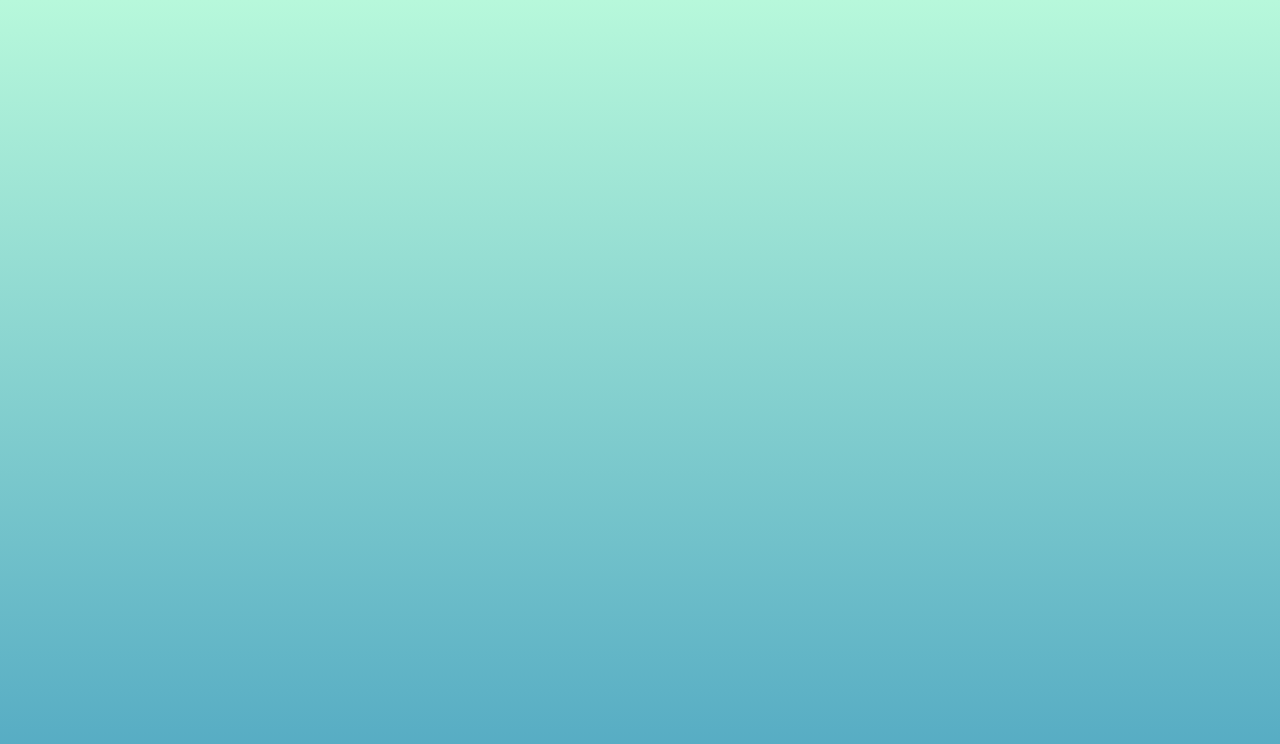
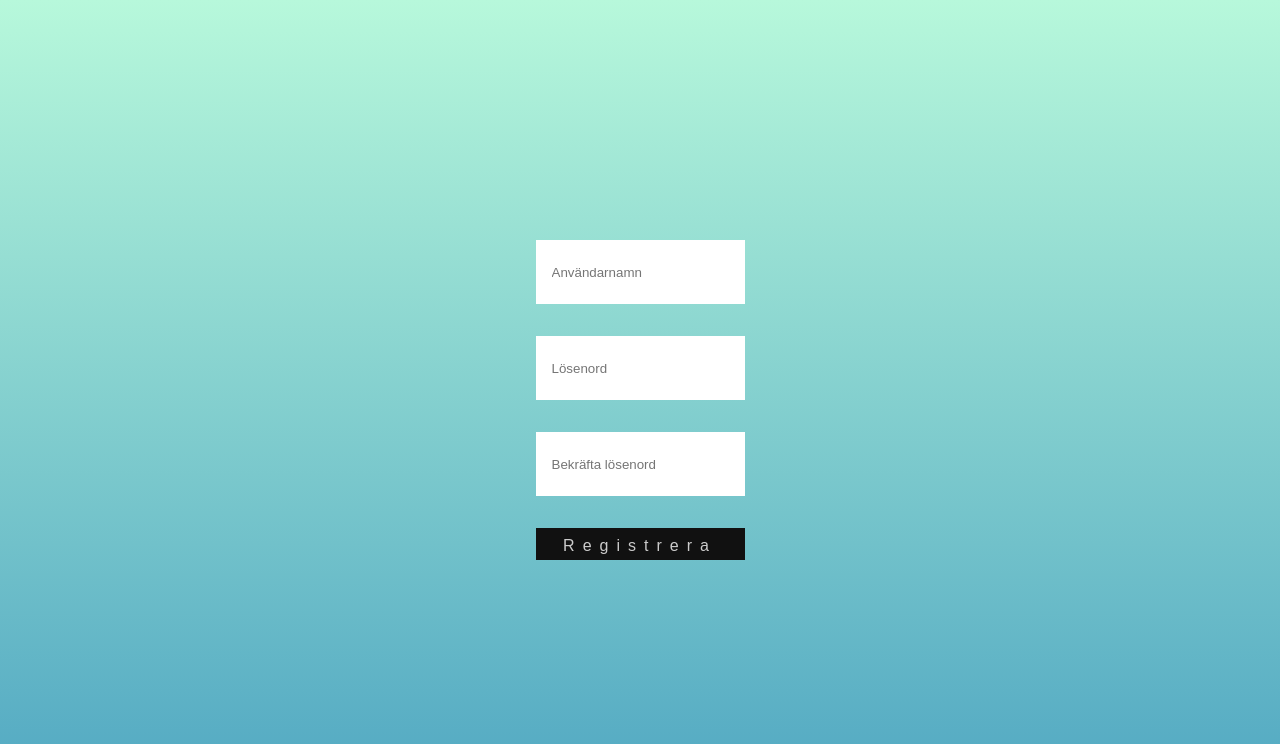
Before and after one commit to Xenofono/ideal-octo-sniffle, a React app: page /new-user in a window 1280 px wide. Shown: the top 744 px of the page. Built offline with nearby package versions, Linux system fonts and the light colour scheme.

Commit message:
added routing to already completed components, added user registration route

```diff
--- a/src/FirebaseLogin.js
+++ b/src/FirebaseLogin.js
@@ -14,7 +14,7 @@ export const login = ({ username, password }) => {
 
 
 //använder PUT istället för POST för annars genererar firebase ett id för lösenordet
-export const newAccount = async (newUser = { username: "sno", password:"test" }) => {
+export const newAccount = async (newUser) => {
   const requestObject = {
     password: newUser.password
   }
@@ -22,12 +22,12 @@ export const newAccount = async (newUser = { username: "sno", password:"test" })
   const userAlreadyExistsData = await userAlreadyExistsResponse.json();
   if (userAlreadyExistsData) {
     alert(`Användarnamnet ${newUser.username} är upptaget`);
-    return;
+    return false;
   }
   const newAccountResponse = await fetch(DB_URL + `/${newUser.username}.json`, {
     method: 'PUT',
     body: JSON.stringify(requestObject)
   })
   const newAccountData = await newAccountResponse.json()
-  console.log(newAccountData)
+  return true;
 };
--- a/src/FirebaseTodos.js
+++ b/src/FirebaseTodos.js
@@ -33,8 +33,8 @@ export const handleToggleTodoDone = async (todo) => {
   }
 };
 
-export const handleDeleteTodo = async (todo) => {
-    const response = await fetch(`${DB_URL}/${todo.id}.json`, {
+export const handleDeleteTodo = async (username, todo) => {
+    const response = await fetch(`${DB_URL}/${username}/todos/${todo.id}.json`, {
       method: "DELETE"
     });
     console.log(response.status)
--- a/src/components/App.js
+++ b/src/components/App.js
@@ -5,6 +5,8 @@ import "../styles/App.css";
 
 import TodoList from "./TodoList";
 import Login from "./Login";
+import NewUser from './NewUser'
+
 
 const App = () => {
   const alreadyLoggedIn = sessionStorage.getItem("login") === "yes";
@@ -32,6 +34,8 @@ const App = () => {
       {login ? <Redirect to="/todos"></Redirect>: null}
     </Route>
     <Route path="/todos" exact component={() => <TodoList changeLogin={changeLoginState} username={username}></TodoList>}/>
+    <Route path="/new-user" component={NewUser}></Route>
+
     </div>;
 };
 
--- a/src/components/Login.js
+++ b/src/components/Login.js
@@ -1,10 +1,12 @@
 import React, { useState } from "react";
+import {Route, Link, useHistory} from 'react-router-dom'
 import "../styles/Login.css";
 import { login, newAccount } from "../FirebaseLogin";
 
 export default function Login(props) {
   const [nameInput, setNameInput] = useState("");
   const [passwordInput, setPasswordInput] = useState("");
+  const history = useHistory();
 
   const onClick = async (e) => {
     e.preventDefault();
@@ -44,10 +46,11 @@ export default function Login(props) {
         <input type="submit" value="Logga in" onClick={onClick}></input>
       <button onClick={(e) => {
         e.preventDefault()
-        newAccount()
+        history.push("/new-user")
       }}>Nytt konto</button>
 
       </form>
+
     </div>
   );
 }
--- /dev/null
+++ b/src/components/NewUser.js
@@ -0,0 +1,48 @@
+import React, { useState } from "react";
+import { useHistory } from "react-router-dom";
+import { newAccount } from "../FireBaseLogin";
+const NewUser = (props) => {
+  const [usernameInput, setUsernameInput] = useState("");
+  const [passwordInput, setPasswordInput] = useState("");
+  const [passwordConfirmInput, setpasswordConfirmInput] = useState("");
+  const history = useHistory();
+
+  const validate = async (e) => {
+    e.preventDefault();
+    if (passwordInput !== passwordConfirmInput) {
+      alert("Lösenorden stämmer ej");
+      return;
+    } else {
+      const newUser = { username: usernameInput, password: passwordInput };
+      const registrationComplete = await newAccount(newUser);
+      if(registrationComplete){
+          history.push("/");
+      }
+    }
+  };
+
+  return (
+    <div>
+      <form className="LoginForm">
+        <input
+          type="text"
+          value={usernameInput}
+          onChange={(e) => setUsernameInput(e.target.value)}
+          placeholder="Användarnamn"></input>
+        <input
+          type="password"
+          value={passwordInput}
+          onChange={(e) => setPasswordInput(e.target.value)}
+          placeholder="Lösenord"></input>
+        <input
+          type="password"
+          value={passwordConfirmInput}
+          onChange={(e) => setpasswordConfirmInput(e.target.value)}
+          placeholder="Bekräfta lösenord"></input>
+        <input type="submit" value="Registrera" onClick={validate}></input>
+      </form>
+    </div>
+  );
+};
+
+export default NewUser;
--- a/src/components/TodoList.js
+++ b/src/components/TodoList.js
@@ -40,7 +40,7 @@ const TodoList = (props) => {
 
   const deleteTodo = async (id) => {
     const todoToDelete = todos.find((todo) => todo.id === id);
-    const deleted = await handleDeleteTodo(todoToDelete);
+    const deleted = await handleDeleteTodo(props.username, todoToDelete);
     if (deleted) {
       const newTodos = todos.filter((todo) => todo.id !== id);
       setTodos(newTodos);
@@ -74,6 +74,7 @@ const TodoList = (props) => {
 
   return  (
     <div className="TodoList">
+      <h2>{props.username}s todos</h2>
       {toShow}
       <button onClick={logout}>Logga ut</button>
     </div>
```
